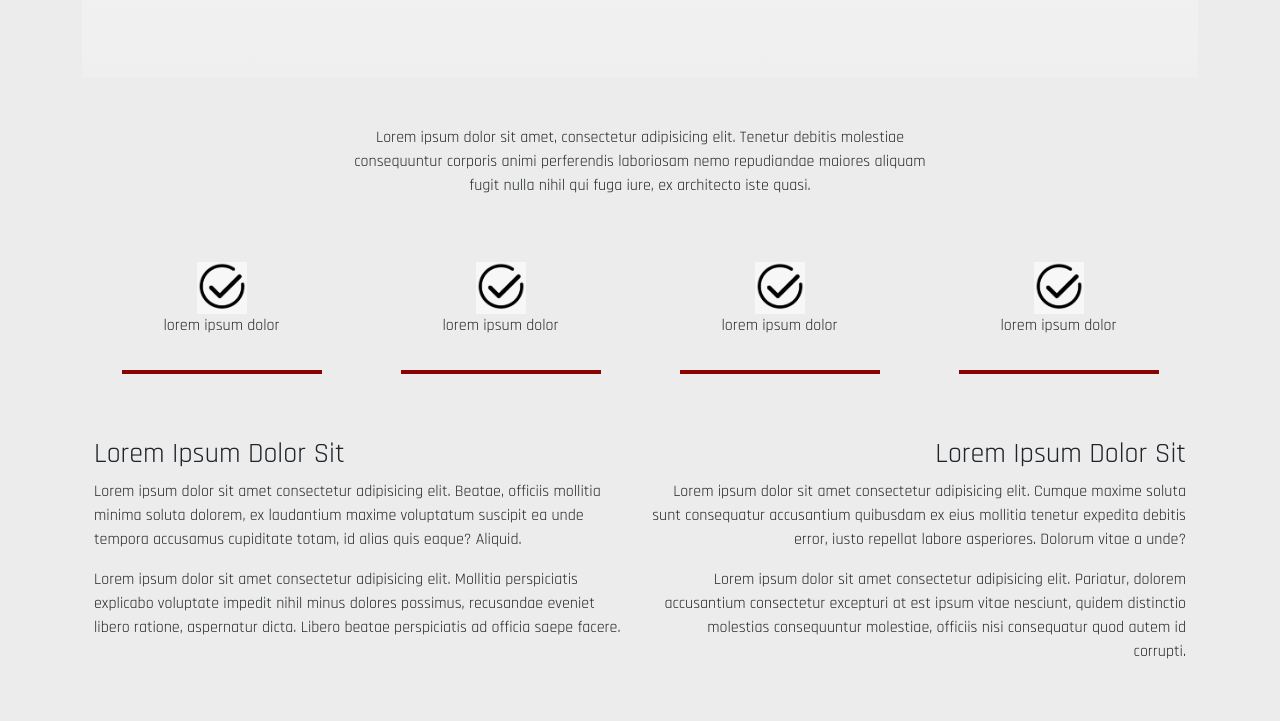
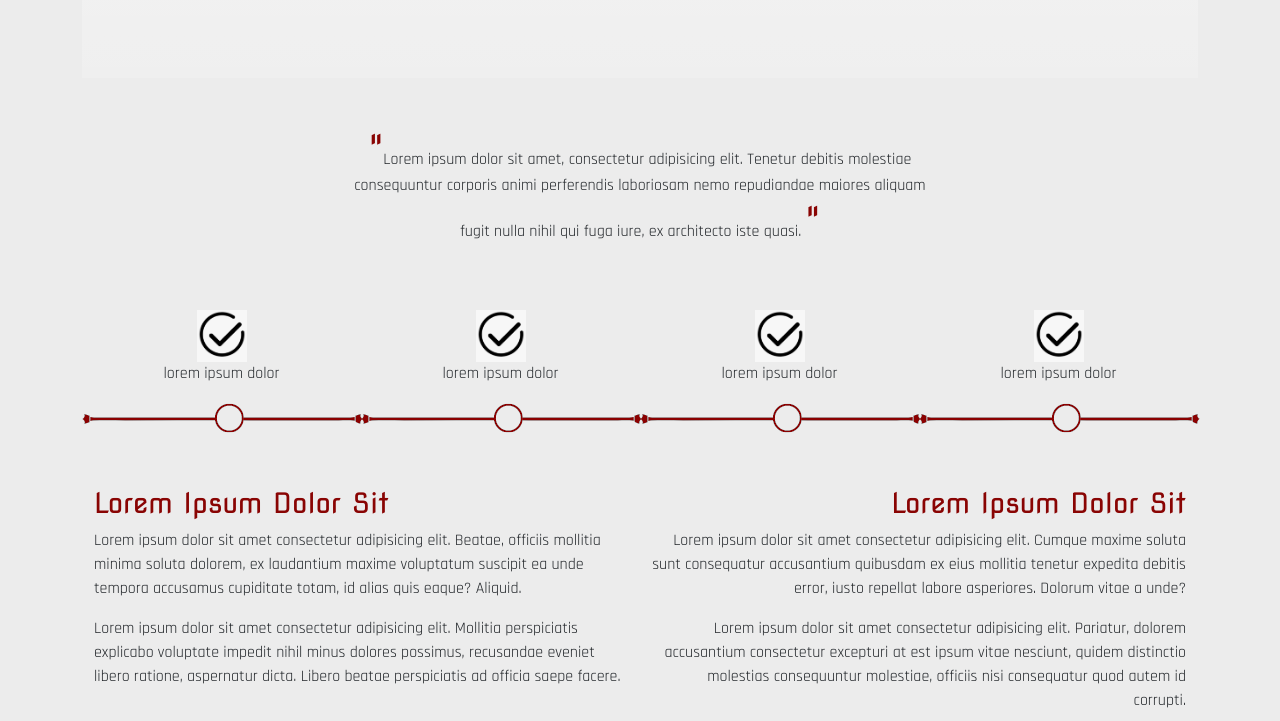
Before and after one commit to FabioSciacovelli/Project_Red_Fabio_Sciacovelli, a plain HTML site: page index.html in a window 1280 px wide. Shown: the part 870-1591 px from the top of the page. Drawn offline with nearby package versions, Linux system fonts and the light colour scheme.

Commit message:
inserite virgolette, cerchi sulle linee e accentrato titolo

```diff
--- a/index.html
+++ b/index.html
@@ -58,9 +58,9 @@
     <section class="my-5">
 
         <div class="d-flex justify-content-center">
-        <p id="cit" class="text-center">
-            Lorem ipsum dolor sit amet, consectetur adipisicing elit. Tenetur debitis molestiae consequuntur corporis animi perferendis laboriosam nemo repudiandae maiores aliquam fugit nulla nihil qui fuga iure, ex architecto iste quasi.
-        </p>
+             <p id="cit" class="text-center"> <span class=" display-6 virgolette">
+             "</span>Lorem ipsum dolor sit amet, consectetur adipisicing elit. Tenetur debitis molestiae consequuntur corporis animi perferendis laboriosam nemo repudiandae maiores aliquam fugit nulla nihil qui fuga iure, ex architecto iste quasi.
+             <span class=" display-6 virgolette">"</span></p>
         </div>
 
     </section>
@@ -74,25 +74,25 @@
             <div class="col-12 col-md-4 col-lg-3 d-flex align-items-center text-center flex-column">
                 <img class="logo2" src="/media/R.png" alt="">
                 <p>lorem ipsum dolor</p>
-                <hr class="line" >
+                <img src="./media/linea4.png">
             </div>
 
             <div class="col-12 col-md-4 col-lg-3 d-flex align-items-center text-center flex-column">
                 <img class="logo2" src="/media/R.png" alt="">
                 <p>lorem ipsum dolor</p>
-                <hr class="line" >
+                <img src="./media/linea4.png">
             </div>
 
             <div class="col-12 col-md-4 col-lg-3 d-flex align-items-center text-center flex-column">
                 <img class="logo2" src="/media/R.png" alt="">
                 <p>lorem ipsum dolor</p>
-                <hr class="line" >
+                <img src="./media/linea4.png">
             </div>
 
             <div class="col-12 col-md-4 col-lg-3 d-flex align-items-center text-center flex-column">
                 <img class="logo2" src="/media/R.png" alt="">
                 <p>lorem ipsum dolor</p>
-                <hr class="line" >
+                <img src="./media/linea4.png">
             </div>
         </div>
 
--- a/style.css
+++ b/style.css
@@ -26,6 +26,7 @@ h1{
     font-family: 'Nova Square';
     color: #890403;
     letter-spacing: 40px;
+    margin-right: -40px;
 }
 
 h2{
@@ -78,15 +79,15 @@ main{
     width: 600px;
 }
 
-.line{
+/* .line{
     color: #890303;
-    opacity: 1;
+    opacity: 20;
     width: 200px;
     display: flex;
     align-items: center;
     justify-content: center;
-    border-width: 4px;
-}
+    border-width: 4px; */
+/* } */
 
 /* .cit2{
     max-width: 50%;
@@ -159,3 +160,14 @@ footer{
 .footer-color {
     color: white;
 }
+
+h3{
+    color: #890403;
+    font-family: 'Nova Square';
+}
+
+.virgolette{
+    color: #890403;
+    font-family: 'Nova Square';
+
+}
```
Also changed, not shown: media/linea4.png (added).
